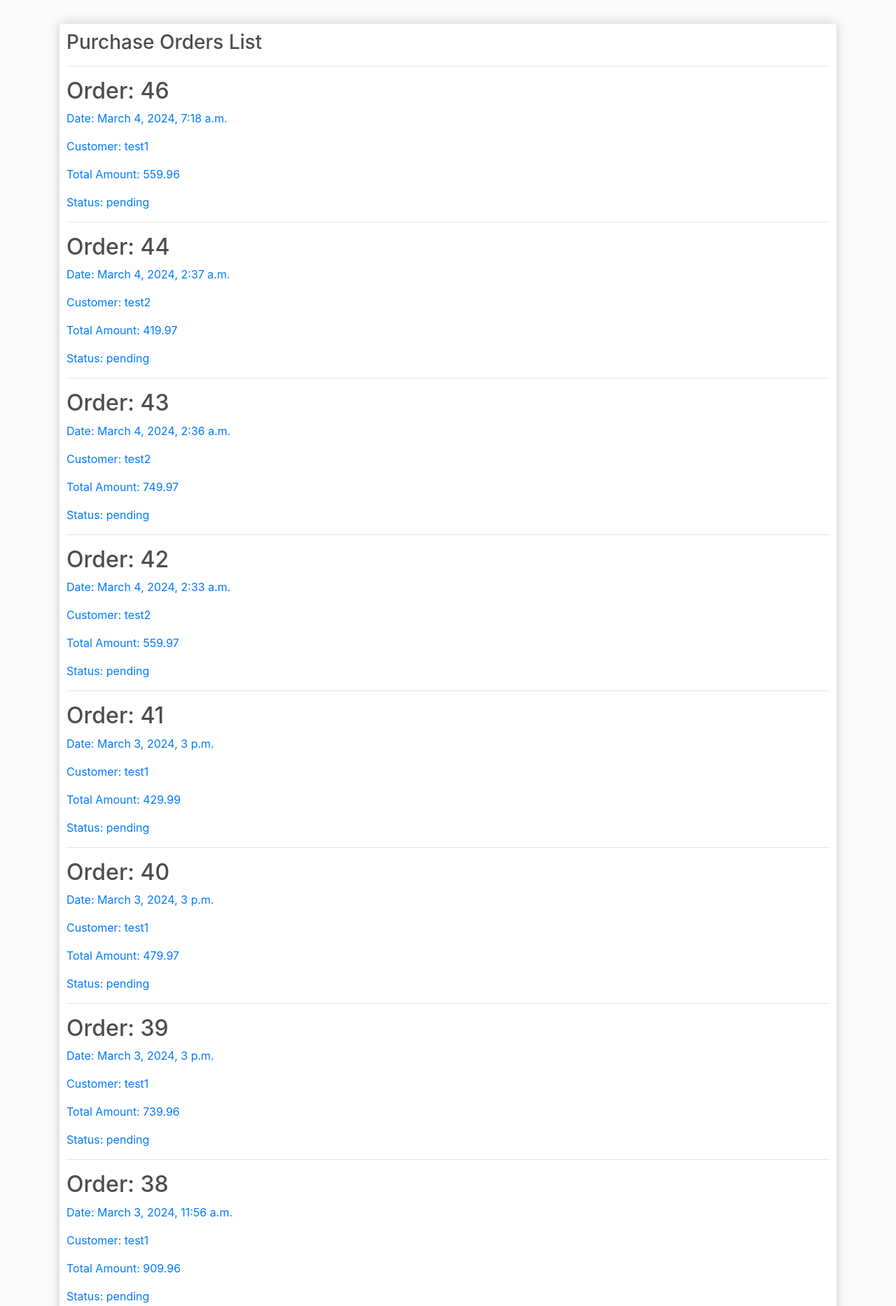
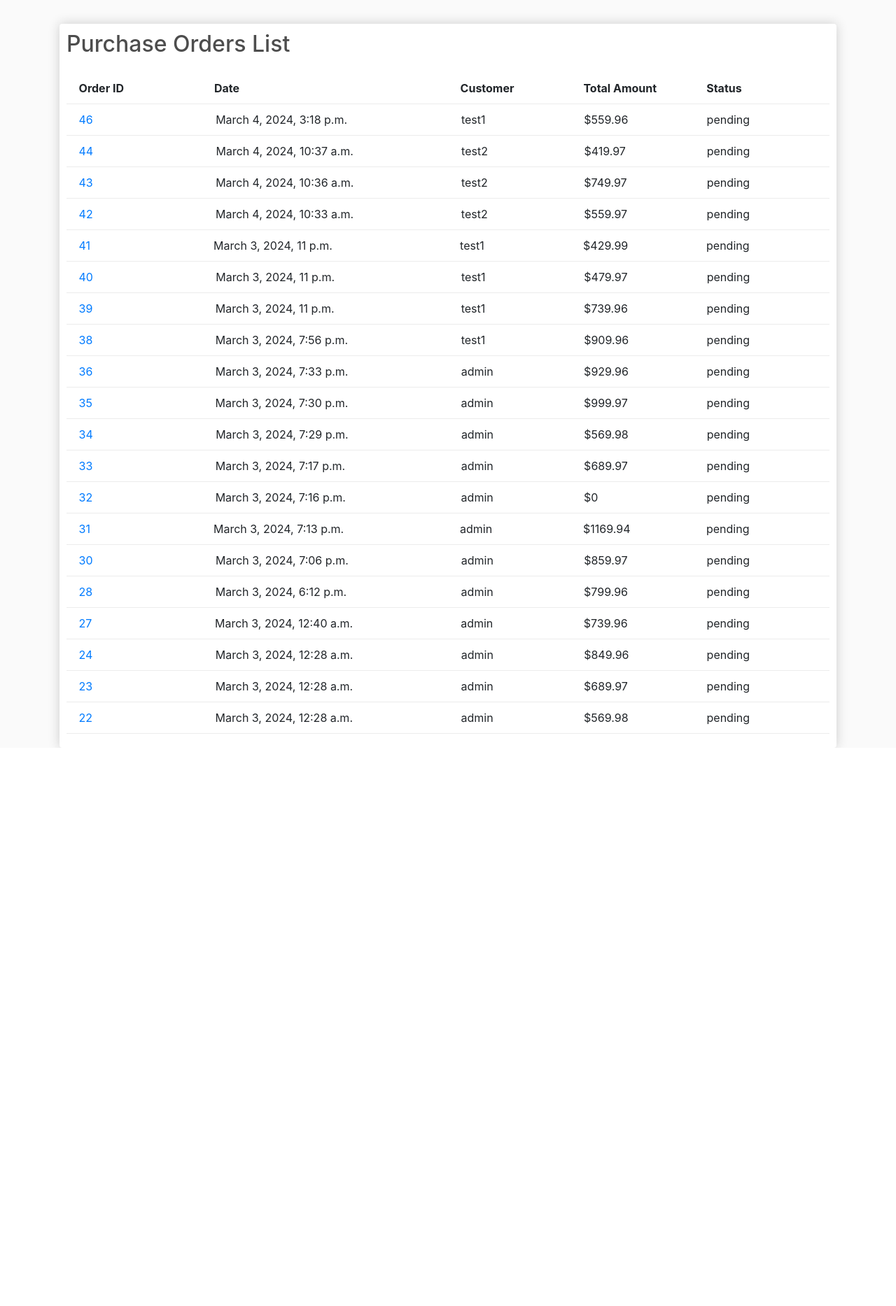
Before and after one commit to tobiaswai/ISI-group12-2024, a Django app: page /order_list/ in a window 1280 px wide. Shown: the part 57-1924 px from the top of the page at 70% size. After the commit the page ends 1126 px from the top, so only its background shows below. Run offline with Django 5.2, Linux system fonts and the light colour scheme; a user stored in the database is signed in; data comes from the database, SQL or seed files in the repository; both versions use the stored data as it was after the commit; some libraries are stand-ins or nearby versions.

Commit message:
updated block A requirements

```diff
--- a/myProject/myProject/settings.py
+++ b/myProject/myProject/settings.py
@@ -98,7 +98,7 @@ AUTH_PASSWORD_VALIDATORS = [
 
 LANGUAGE_CODE = 'en-us'
 
-TIME_ZONE = 'UTC'
+TIME_ZONE = "Asia/Shanghai"
 
 USE_I18N = True
 
--- a/myProject/store/models.py
+++ b/myProject/store/models.py
@@ -44,7 +44,7 @@ class Order(models.Model):
     date_ordered = models.DateTimeField(default=timezone.now)
     complete = models.BooleanField(default=False, null=True, blank=False)
     total_amount = models.DecimalField(max_digits=100, decimal_places=2, null=True)
-    status = models.CharField(max_length=20, null=True)
+    status = models.CharField(max_length=20, default='pending')
 
     def __str__(self):
         return str(self.id)
--- a/myProject/store/templates/product_edit.html
+++ b/myProject/store/templates/product_edit.html
@@ -47,7 +47,7 @@
 	    </div>
 	</nav>
     <div class="row">
-        <div class="col-lg-3">
+        <div class="col-lg-6">
             <div class="box-element">
                 <h1>Product Edit</h1>
                 <form method="post" enctype="multipart/form-data">
--- a/myProject/store/templates/register.html
+++ b/myProject/store/templates/register.html
@@ -9,7 +9,7 @@
     <label for="password">Password:</label>
     <input type="password" name="password" required><br>
 	<label for="password2">Confirm Password:</label>
-    <input type="password2" name="password2" required><br>
+    <input type="password" name="password2" required><br>
     <label for="email">Email:</label>
     <input type="email" name="email" required><br>
     <label for="full_name">Fullname:</label>
--- a/myProject/store/templates/store/order_list.html
+++ b/myProject/store/templates/store/order_list.html
@@ -4,19 +4,28 @@
      <div class="row">
 		<div class="col-lg-12">
 			<div class="box-element">
-				<h3>Purchase Orders List</h3>
-				<hr>
+				<h2>Purchase Orders List</h2>
+				<br>
+
+				<div class="cart-row">
+					<div style="flex:0.1"><strong></strong></div>
+					<div style="flex:1.1"><strong>Order ID</strong></div>
+					<div style="flex:2"><strong>Date</strong></div>
+					<div style="flex:1"><strong>Customer</strong></div>
+					<div style="flex:1"><strong>Total Amount</strong></div>
+					<div style="flex:1"><strong>Status</strong></div>
+				</div>
 				{% for order in orders %}
-				<a href="{% url 'order_detail' order.id %}">
-					<div>
-						<h2>Order: {{ order.id }}</h2>
-						<p>Date: {{ order.date_ordered }}</p>
-						<p>Customer: {{ order.customer }}</p>
-						<p>Total Amount: {{ order.total_amount }}</p>
-						<p>Status: {{ order.status }}</p>
-					</div>
-				</a>
-				<hr>
+				<div class="cart-row">
+					<div style="flex:0.1"></div>
+					<a href="{% url 'order_detail' order.id %}">
+					<div style="flex:2">{{order.id}}</div></a>
+					<div style="flex:1"></div>
+					<div style="flex:2">{{order.date_ordered}}</div>
+					<div style="flex:1">{{order.customer}}</div>
+					<div style="flex:1">${{order.total_amount}}</div>
+					<div style="flex:1">{{order.status}}</div>
+				</div>
 				{% endfor %}
 		</div>
 	</div>
--- a/myProject/store/views.py
+++ b/myProject/store/views.py
@@ -78,10 +78,9 @@ def adminDashboard(request):
 
      if 'q' in request.GET:
           q = request.GET['q']
-          products = Product.objects.filter(name__icontains=q, is_active=True)
-          products = Product.objects.filter(id__icontains=q, is_active=True)
+          products = Product.objects.filter(Q(name__icontains=q) | Q(id__icontains=q))
      else:
-          products = Product.objects.filter(is_active=True)
+          products = Product.objects.all()
 
      if request.method == 'POST':
 
@@ -231,6 +230,7 @@ def updateItem(request):
 #from django.views.decorators.csrf import csrf_exempt
 
 #@csrf_exempt
+@login_required
 def processOrder(request):
      data = json.loads(request.body)
 
@@ -247,6 +247,7 @@ def processOrder(request):
           print('User is not logged in...')
      return JsonResponse('Payment complete!', safe=False)
 
+@login_required
 def order_list(request):
      if request.user.is_authenticated:
           customer = request.user.customer
@@ -266,6 +267,7 @@ def order_list(request):
 
      return render(request, 'store/order_list.html', {'orders': orders})
 
+@login_required
 def order_detail(request, pk):
      if request.user.is_authenticated:
           customer = request.user.customer
```
Also changed, not shown: myProject/store/templates/adminDashboard.html (+7 -7 lines), myProject/store/templates/store/order_detail.html (+25 -13 lines), myProject/db.sqlite3, myProject/store/migrations/0019_alter_order_status.py (added).
